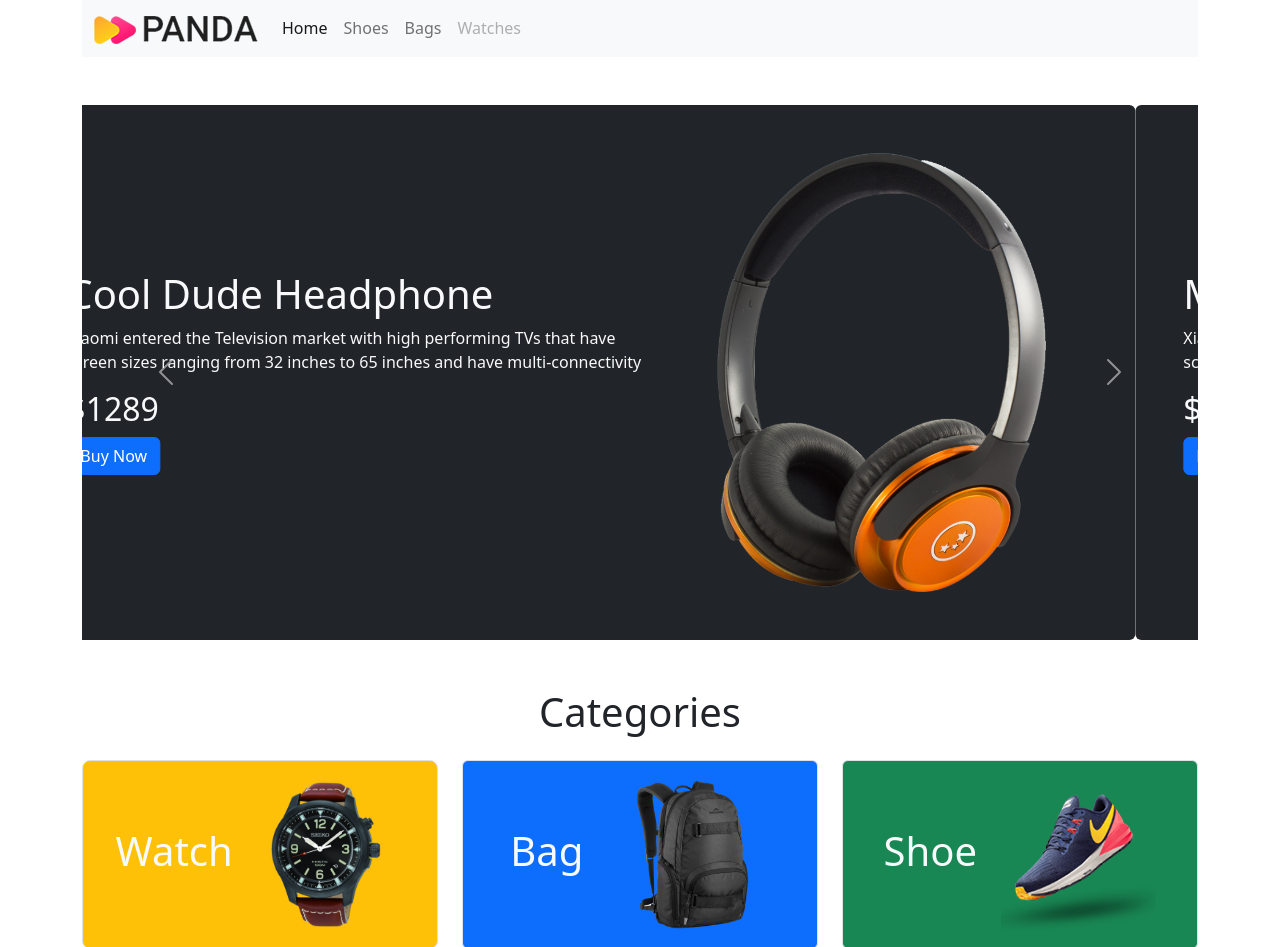
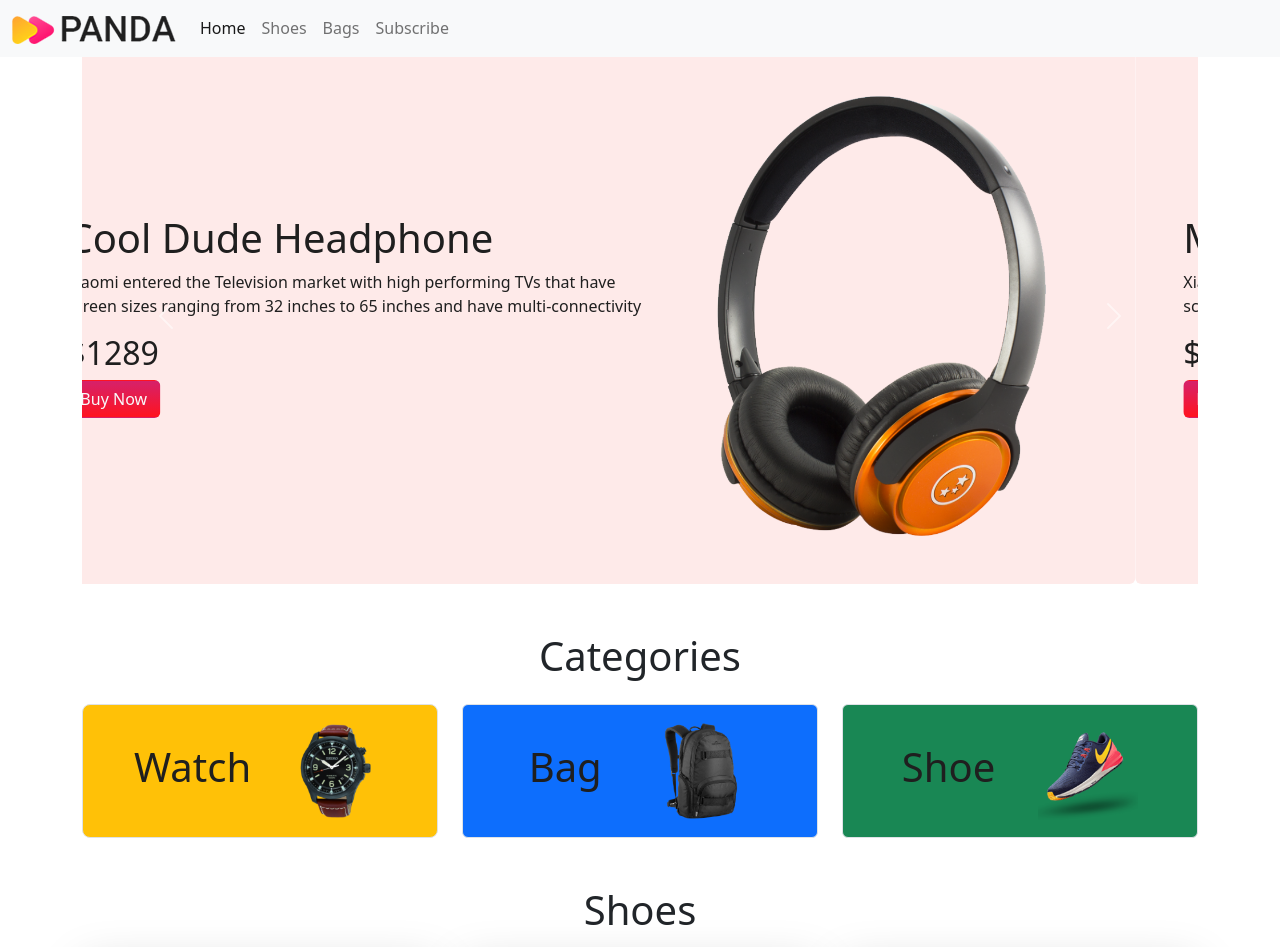
Before and after one commit to asmtanjil/Panda-Commerce-Bootstrap, a plain HTML site: page index.html in a window 1280 px wide. Shown: the top 947 px of the page. Drawn offline with nearby package versions, Linux system fonts and the light colour scheme.

Commit message:
last commit

```diff
--- /dev/null
+++ b/css/styles.css
@@ -0,0 +1,15 @@
+.panda-bg-dark{
+  background-color: #FEEAE9;
+}
+.panda-text-light{
+  color: #1F1F1F;
+}
+.panda-btn-primary{
+    background-image: linear-gradient(#d6216a 0%,
+    #ff131f 100%);
+}
+.categories img{
+  width: 100px;
+}
+#FF589B @ 0%
+#FF136F @ 100%
--- a/index.html
+++ b/index.html
@@ -11,10 +11,12 @@
 <!-- Bootstrap Icon Style Starts-->
     <link rel="stylesheet" href="https://cdn.jsdelivr.net/npm/bootstrap-icons@1.9.1/font/bootstrap-icons.css">
     <!-- Bootstrap Icon Style Ends-->
+    <!-- Custom CSS -->
+    <link rel="stylesheet" href="css/styles.css">
   </head>
   <body>
     <header class="container">
-      <nav class="navbar navbar-expand-lg bg-light">
+      <nav class="navbar navbar-expand-lg fixed-top bg-light">
         <div class="container-fluid">
           <a class="navbar-brand" href="#"><img src="images/logo.png" alt="" class="img-fluid"></a>
           <button class="navbar-toggler" type="button" data-bs-toggle="collapse" data-bs-target="#navbarSupportedContent" aria-controls="navbarSupportedContent" aria-expanded="false" aria-label="Toggle navigation">
@@ -32,7 +34,7 @@
                 <a class="nav-link" href="#bags">Bags</a>
               </li>
               <li class="nav-item">
-                <a class="nav-link disabled">Watches</a>
+                <a class="nav-link" href="#subscribe">Subscribe</a>
               </li>
             </ul>
           </div>
@@ -43,14 +45,14 @@
       <section class="my-5">
         <div id="carouselExampleControls" class="carousel slide" data-bs-ride="carousel">
           <div class="carousel-inner">
-            <div class="carousel-item active rounded-2 bg-dark text-light p-5">
+            <div class="carousel-item active rounded-2 panda-bg-dark panda-text-light p-5">
               <div class="row">
                 <div class="col-lg-7 d-flex align-items-center">
                   <div>
                     <h1>Cool Dude Headphone</h1>
                   <p>Xiaomi entered the Television market with high performing TVs that have screen sizes ranging from 32 inches to 65 inches and have multi-connectivity</p>
                   <h2>$1289</h2>
-                  <button class="btn btn-primary">Buy Now</button>
+                  <button class="btn panda-btn-primary text-light">Buy Now</button>
                   </div>
                 </div>
                 <div class="col-lg-5">
@@ -58,14 +60,14 @@
                 </div>
               </div>
             </div>
-            <div class="carousel-item bg-dark rounded-2 text-light p-5">
+            <div class="carousel-item panda-bg-dark rounded-2 panda-text-light p-5">
               <div class="row">
                 <div class="col-lg-7 d-flex align-items-center">
                   <div>
                     <h1>Mi LED TV 4A PRO 32</h1>
                   <p>Xiaomi entered the Television market with high performing TVs that have screen sizes ranging from 32 inches to 65 inches and have multi-connectivity</p>
                   <h2>$1289</h2>
-                  <button class="btn btn-primary">Buy Now</button>
+                  <button class="btn panda-btn-primary text-light">Buy Now</button>
                   </div>
                 </div>
                 <div class="col-lg-5">
@@ -73,14 +75,14 @@
                 </div>
               </div>
             </div>
-            <div class="carousel-item  bg-dark rounded-2 text-light p-5">
+            <div class="carousel-item  panda-bg-dark rounded-2 panda-text-light p-5">
               <div class="row">
                 <div class="col-lg-7 d-flex align-items-center">
                   <div>
                     <h1>Mi LED TV 4A PRO 32</h1>
                   <p>Xiaomi entered the Television market with high performing TVs that have screen sizes ranging from 32 inches to 65 inches and have multi-connectivity</p>
                   <h2>$1289</h2>
-                  <button class="btn btn-primary">Buy Now</button>
+                  <button class="btn panda-btn-primary text-light">Buy Now</button>
                   </div>
                 </div>
                 <div class="col-lg-5">
@@ -109,23 +111,23 @@
       <section class="container my-5">
         <h1 class="text-center mb-4">Categories</h1>
         <div class="overflow-hidden text-center">
-          <div class="row gy-5">
+          <div class="row gy-5 categories">
             <div class="col-lg-4 col-md-6 col-sm-12">
-              <div class="p-3 border bg-warning text-light d-flex align-items-center justify-content-evenly rounded-3">
+              <div class="p-3 border bg-warning panda-text-light d-flex align-items-center justify-content-evenly rounded-3">
                 <h1>Watch</h1>
                 <img src="images/categories/watch.png" alt="">
               </div>
             </div>
 
             <div class="col-lg-4 col-md-6 col-sm-12">
-              <div class="p-3 border bg-primary text-light d-flex align-items-center justify-content-evenly rounded">
+              <div class="p-3 border bg-primary panda-text-light d-flex align-items-center justify-content-evenly rounded">
                 <h1>Bag</h1>
                 <img src="images/categories/bag.png" alt="">
               </div>
             </div>
 
             <div class="col-lg-4 col-md-6 col-sm-12">
-              <div class="p-3 border bg-success text-light d-flex align-items-center justify-content-evenly rounded">
+              <div class="p-3 border bg-success panda-text-light d-flex align-items-center justify-content-evenly rounded">
                 <h1>Shoe</h1>
                 <img src="images/categories/shoes.png" alt="">
               </div>
@@ -236,7 +238,7 @@
 
 
       <!-- Last Section Start -->
-      <section style="height: 35vh;" class="container rounded-3 d-flex flex-column justify-content-center align-items-center bg-dark text-light">
+      <section id="subscribe" style="height: 35vh;" class="container rounded-3 d-flex flex-column justify-content-center align-items-center panda-bg-dark panda-text-light">
         <div>
           <h2>LET'S STAY IN TOUCH</h2>
         <p>Get updates on sales specials and more</p>
```
